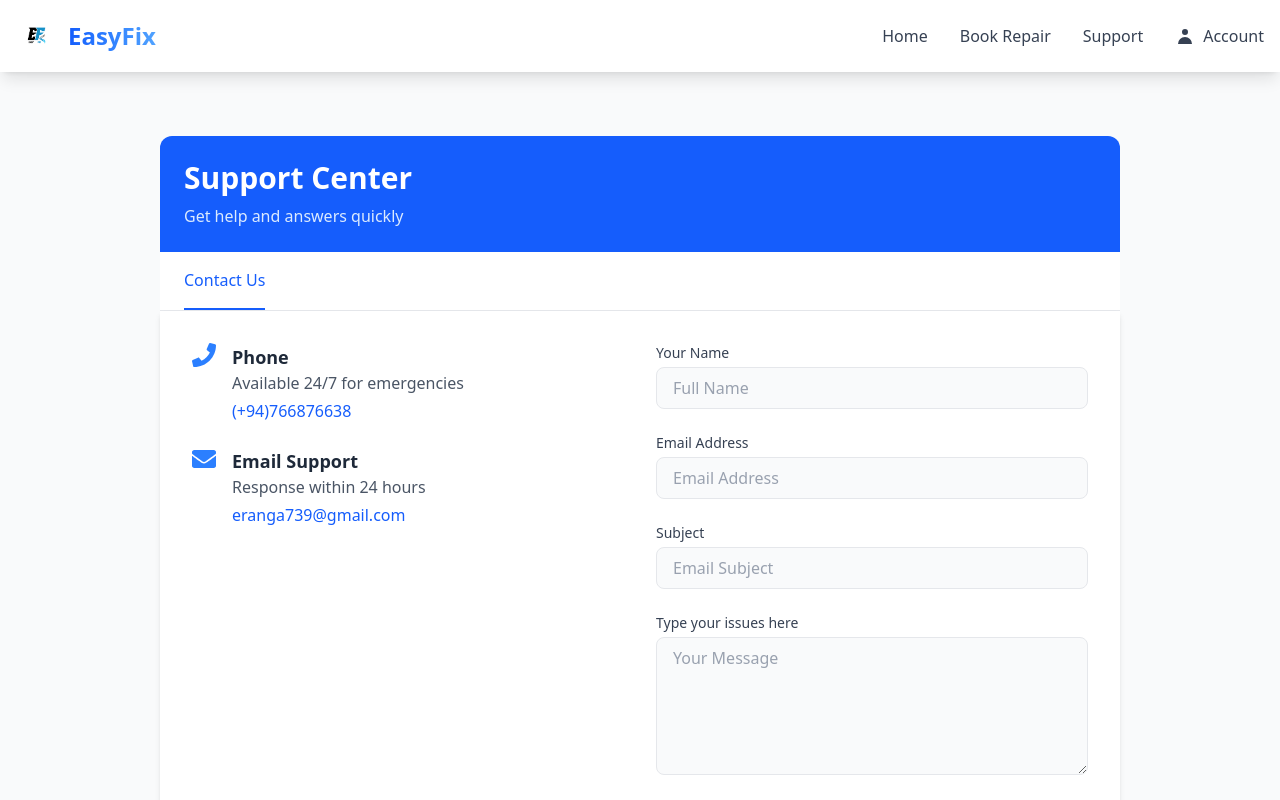
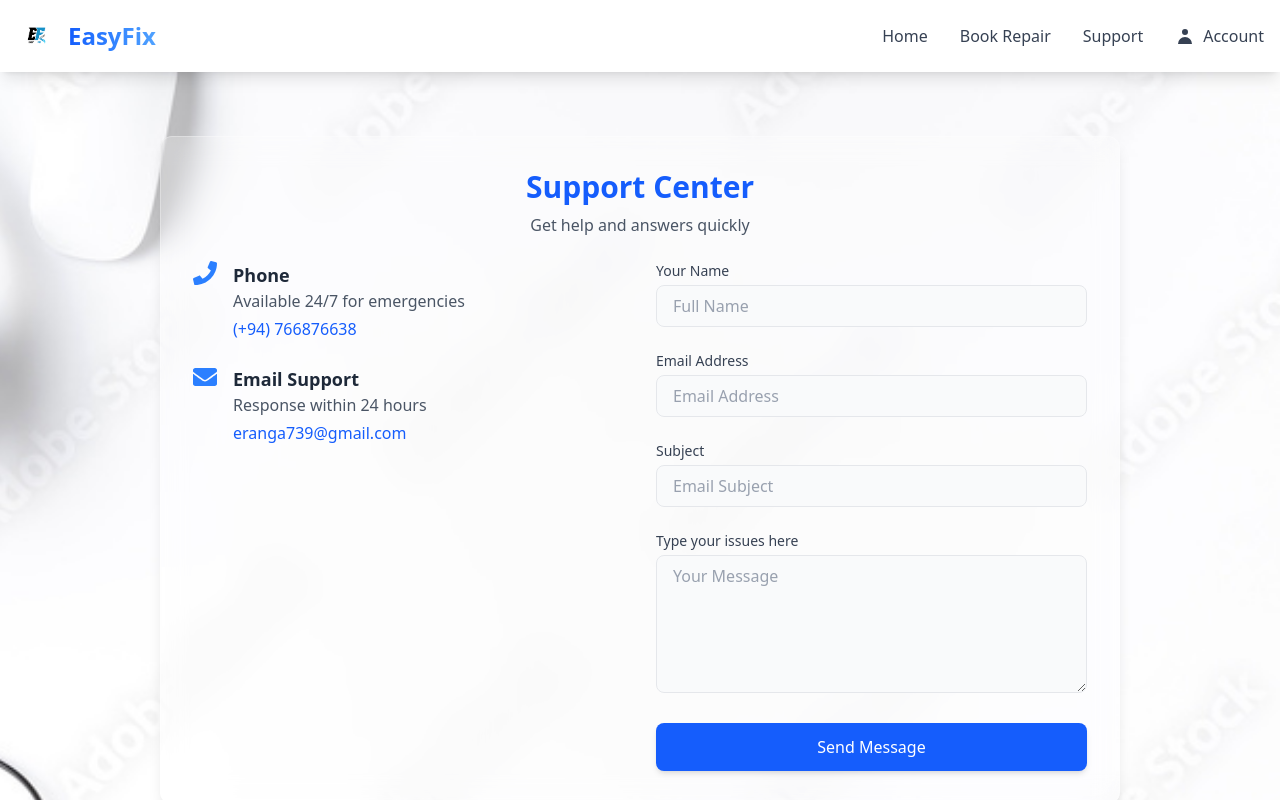
Before and after one commit to Eranga999/ITPM, a React (Vite) app in the folder frontend/: page /support in a window 1280 px wide. Shown: the top 800 px of the page. Built offline with nearby package versions, Linux system fonts and the light colour scheme.

Commit message:
pages for add background images

```diff
--- a/frontend/src/components/CustomerComponent/RepairChange.jsx
+++ b/frontend/src/components/CustomerComponent/RepairChange.jsx
@@ -1,4 +1,7 @@
 import { useState, useEffect } from "react";
+import Header from '../Header';
+import Footer from '../footer';
+import editbooking from '../../assets/editbooking.jpg'; // Import the background image
 
 // Toast Notification Component
 const Toast = ({ message, type, onClose }) => {
@@ -77,7 +80,6 @@
   const [formData, setFormData] = useState(booking || { name: "", serviceType: "", preferredDate: "" });
   const [dateError, setDateError] = useState(null);
 
-  // Reset formData when booking changes
   useEffect(() => {
     if (booking) {
       setFormData(booking);
@@ -86,7 +88,6 @@
     }
   }, [booking]);
 
-  // Get current date for date input min
   const today = new Date().toISOString().split('T')[0];
 
   const handleChange = (e) => {
@@ -95,7 +96,6 @@
       ...prevState,
       [name]: value,
     }));
-    // Clear date error when the user changes the date
     if (name === "preferredDate") {
       setDateError(null);
     }
@@ -104,17 +104,16 @@
   const handleSubmit = (e) => {
     e.preventDefault();
 
-    // Validate preferredDate
     const selectedDate = new Date(formData.preferredDate);
     const currentDate = new Date();
-    currentDate.setHours(0, 0, 0, 0); // Set time to midnight for accurate comparison
+    currentDate.setHours(0, 0, 0, 0);
 
     if (selectedDate < currentDate) {
       setDateError("Preferred date must be today or a future date.");
       return;
     }
 
-    onSave(formData); // Call onSave with updated data
+    onSave(formData);
   };
 
   if (!isOpen || !booking || !formData) {
@@ -304,6 +303,16 @@
       console.error("Invalid booking data:", booking);
       return;
     }
+    console.log("Edit clicked for booking:", booking); // Debug log
+    if (booking.status === "Completed") {
+      console.log("Blocked edit for Completed booking:", booking._id);
+      setToast({
+        show: true,
+        message: "Completed bookings cannot be edited.",
+        type: "error",
+      });
+      return;
+    }
     setSelectedBooking(booking);
     setIsModalOpen(true);
   };
@@ -320,8 +329,20 @@
       setError("Failed to update booking: Booking not found");
       return;
     }
+    if (originalBooking.status === "Completed") {
+      console.log("Blocked update for Completed booking:", id);
+      setToast({
+        show: true,
+        message: "Cannot update a completed booking.",
+        type: "error",
+      });
+      setIsModalOpen(false);
+      setSelectedBooking(null);
+      return;
+    }
 
     const mergedData = { ...originalBooking, ...updatedData };
+    console.log("Sending update for booking:", mergedData); // Debug log
 
     fetch(`http://localhost:5000/api/bookings/${id}`, {
       method: "PUT",
@@ -380,12 +401,18 @@
   const statusOptions = ["all", ...new Set(bookings.map(b => b.status))].filter(Boolean);
 
   if (loading) return (
+    <>
+      <Header />
       <div className="flex items-center justify-center h-64">
         <div className="animate-spin rounded-full h-16 w-16 border-t-4 border-b-4 border-indigo-600"></div>
       </div>
+      <Footer />
+    </>
   );
 
   if (error) return (
+    <>
+      <Header />
       <div className="bg-red-50 p-6 rounded-xl shadow-md text-center max-w-xl mx-auto my-12">
         <div className="flex items-center justify-center mb-4">
           <div className="bg-red-100 rounded-full p-2">
@@ -421,15 +448,31 @@
           Retry
         </button>
       </div>
+      <Footer />
+    </>
   );
 
   return (
-    <div className="bg-gradient-to-br from-indigo-50 to-purple-50 min-h-screen py-12">
+    <>
+      <Header />
+      {/* Main Content with Background Image */}
+      <div
+        className="min-h-screen py-12 bg-cover bg-center bg-no-repeat"
+        style={{ backgroundImage: `url(${editbooking})` }}
+      >
         <div className="container mx-auto px-4 sm:px-6 lg:px-8 max-w-6xl">
-        <div className="bg-white rounded-2xl shadow-xl overflow-hidden">
-          <div className="bg-gradient-to-r from-indigo-600 to-purple-600 p-6 sm:p-10">
+          {/* Main Container with Semi-Transparent Background for Readability */}
+          <div className="rounded-2xl shadow-xl overflow-hidden backdrop-blur-md bg-white/80 border border-white/30">
+            <div className="bg-gradient-to-r from-indigo-600 via-purple-600 to-blue-600 p-6 sm:p-10 relative overflow-hidden">
+              <div className="absolute top-0 left-0 w-full h-full opacity-10">
+                <svg viewBox="0 0 100 100" className="absolute inset-0 h-full w-full">
+                  <path d="M0 0 L50 100 L100 0 Z" fill="white"></path>
+                </svg>
+              </div>
+              <div className="relative">
                 <h2 className="text-3xl font-extrabold text-white mb-2">Manage Your Bookings</h2>
                 <p className="text-indigo-100">View, edit, and manage all your appliance repair appointments</p>
+              </div>
             </div>
 
             <div className="p-6">
@@ -525,7 +568,12 @@
                             <div className="flex justify-end space-x-2">
                               <button
                                 onClick={() => handleEditClick(booking)}
-                              className="text-indigo-600 hover:text-indigo-800 bg-indigo-50 hover:bg-indigo-100 px-3 py-1 rounded-lg transition-colors duration-150"
+                                disabled={booking.status === "Completed"}
+                                className={`px-3 py-1 rounded-lg transition-colors duration-150 ${
+                                  booking.status === "Completed"
+                                    ? "text-gray-400 bg-gray-100 cursor-not-allowed"
+                                    : "text-indigo-600 hover:text-indigo-800 bg-indigo-50 hover:bg-indigo-100"
+                                }`}
                               >
                                 Edit
                               </button>
@@ -546,6 +594,8 @@
             </div>
           </div>
         </div>
+      </div>
+      <Footer />
 
       {/* Edit Booking Modal */}
       <EditBookingModal
@@ -574,7 +624,7 @@
         onConfirm={() => handleDelete(confirmDialog.id)}
         onCancel={() => setConfirmDialog({ show: false, id: null, message: "" })}
       />
-    </div>
+    </>
   );
 };
 
--- a/frontend/src/pages/Customer/CustomerDashboard.jsx
+++ b/frontend/src/pages/Customer/CustomerDashboard.jsx
@@ -1,5 +1,5 @@
 import React from "react";
-import CustomerProfile from "../../components/CustomerComponent/Customerprofile";
+import CustomerProfile from "../../components/CustomerComponent/CustomerProfile";
 import CusDashboardNavigationBar from "../../components/CustomerComponent/CusDashboardNavigationBar";
 import Header from '../../components/Header';
 import Footer from '../../components/footer';
--- a/frontend/src/pages/Customer/Support.jsx
+++ b/frontend/src/pages/Customer/Support.jsx
@@ -1,8 +1,8 @@
-
 import React, { useState } from 'react';
 import { FaPhone, FaEnvelope } from 'react-icons/fa';
 import Header from '../../components/Header';
 import Footer from '../../components/footer';
+import bgImage from '../../assets/image.jpg'; // Corrected path for src/pages/Support.js
 
 const Support = () => {
   const [formData, setFormData] = useState({
@@ -48,28 +48,18 @@
       {/* Header */}
       <Header />
 
-      {/* Main Content */}
-      <main className="flex-1 bg-gray-50 py-16">
-        <div className="max-w-5xl mx-auto px-4 sm:px-6 lg:px-8">
-          {/* Header Section */}
-          <div className="bg-blue-600 text-white rounded-t-xl p-6">
-            <h2 className="text-3xl font-bold">Support Center</h2>
-            <p className="mt-2 text-blue-100">Get help and answers quickly</p>
-          </div>
+      {/* Main Content with Background Image */}
+      <main
+        className="flex-1 relative bg-cover bg-center bg-no-repeat py-16"
+        style={{ backgroundImage: `url(${bgImage})` }} // Use imported image
+      >
+        <div className="relative max-w-5xl mx-auto px-4 sm:px-6 lg:px-8">
+          {/* Support Box with Glass Effect */}
+          <div className="rounded-xl shadow-lg p-8 backdrop-blur-md bg-white/20 border border-white/30">
+            <h2 className="text-3xl font-bold text-blue-600 text-center">Support Center</h2>
+            <p className="mt-2 text-gray-600 text-center">Get help and answers quickly</p>
 
-          {/* Tabs */}
-          <div className="bg-white border-b border-gray-200">
-            <nav className="flex space-x-8 px-6">
-              <button className="py-4 text-blue-600 border-b-2 border-blue-600 font-medium">
-                Contact Us
-              </button>
-
-            </nav>
-          </div>
-
-          {/* Main Content */}
-          <div className="bg-white rounded-b-xl shadow-md p-8">
-            <div className="grid grid-cols-1 lg:grid-cols-2 gap-8">
+            <div className="grid grid-cols-1 lg:grid-cols-2 gap-8 mt-6">
               {/* Contact Info */}
               <div className="space-y-6">
                 {/* Phone Support */}
@@ -80,7 +70,7 @@
                   <div>
                     <h3 className="text-lg font-semibold text-gray-800">Phone</h3>
                     <p className="text-gray-600">Available 24/7 for emergencies</p>
-                    <p className="text-blue-600 font-medium mt-1">(+94)766876638 </p>
+                    <p className="text-blue-600 font-medium mt-1">(+94) 766876638</p>
                   </div>
                 </div>
 
@@ -97,7 +87,7 @@
                 </div>
               </div>
 
-              {/* Form */}
+              {/* Contact Form */}
               <form onSubmit={handleSubmit} className="space-y-6">
                 <div className="grid grid-cols-1 gap-6">
                   <div>
```
Also changed, not shown: frontend/src/assets/editbooking.jpg (added), frontend/src/assets/image.jpg (added). Lines whose indentation alone changed are shown as unchanged.
